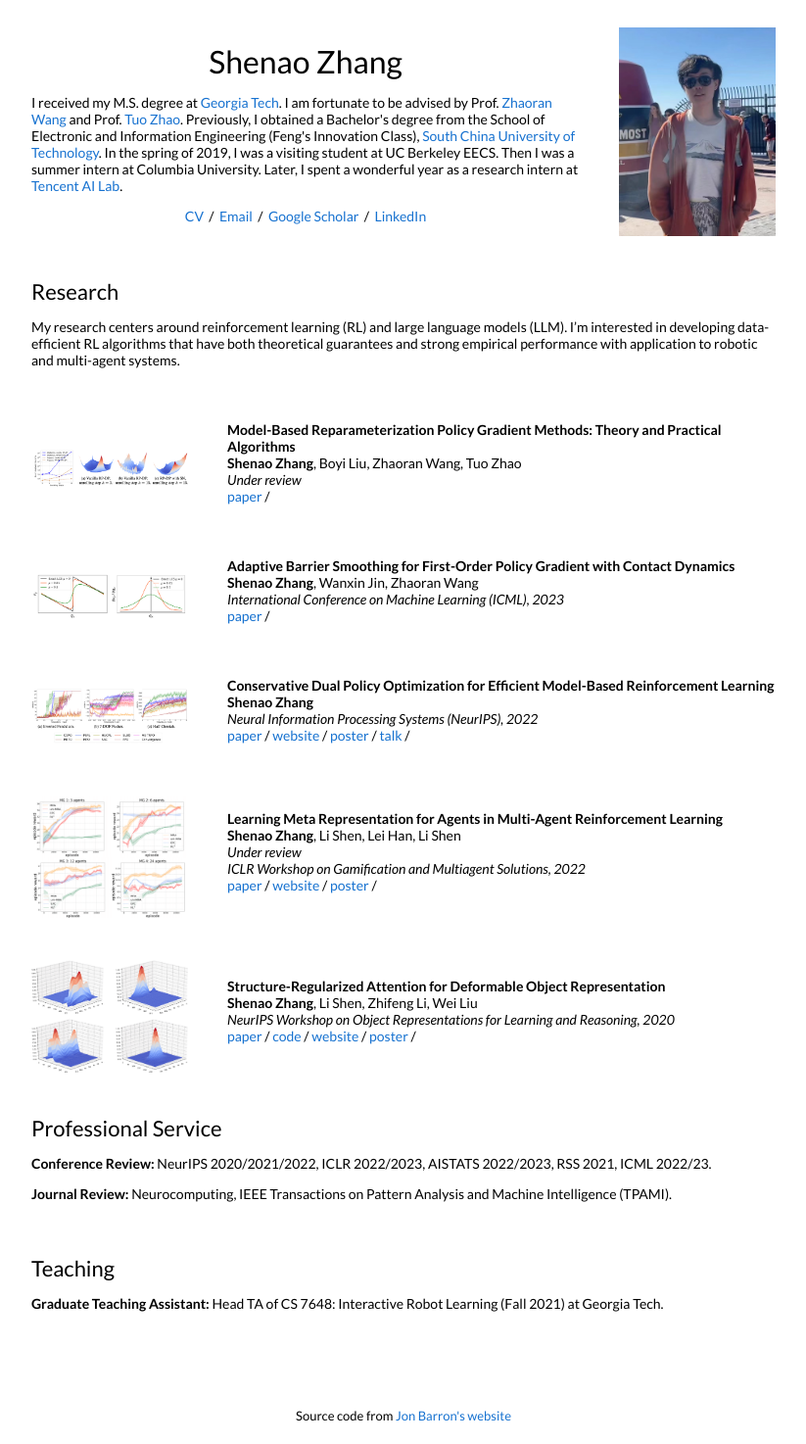
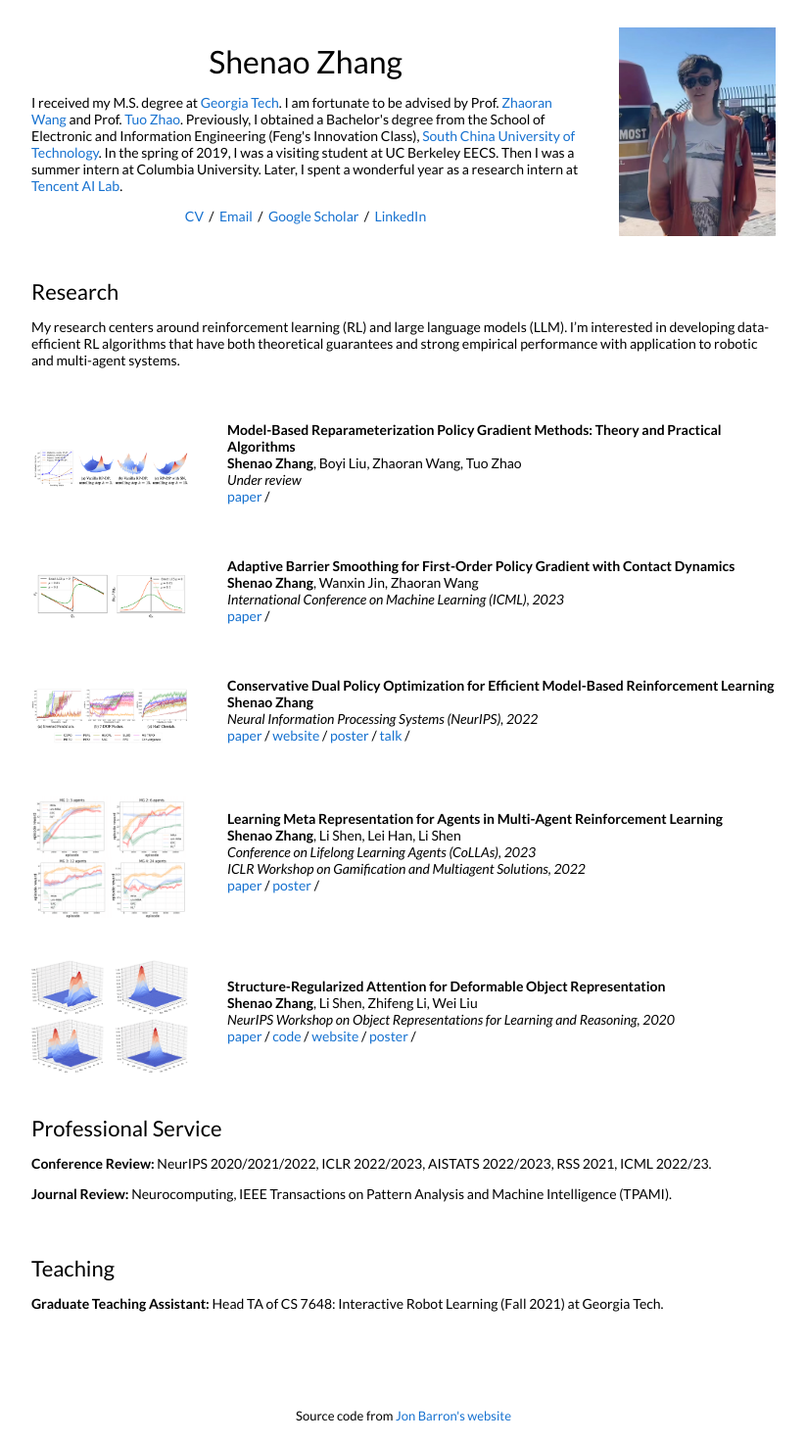
Before and after one commit to shenao-zhang/shenao-zhang.github.io, a Jekyll site: the page built from _posts/2021-12-02-mbpg.markdown, in a window 1280 px wide. Shown: the whole page at 98% size, without its empty margins (228-1051 px from the left). Built offline with Jekyll 4.4.1, drawn with Linux system fonts in a browser that asks for light colours.

Commit message:
Update 2021-05-12-mra.markdown

```diff
--- a/_posts/2021-05-12-mra.markdown
+++ b/_posts/2021-05-12-mra.markdown
@@ -6,9 +6,8 @@ image: /images/mra21.png
 categories: research
 author: "Shenao Zhang"
 authors: "<strong>Shenao Zhang</strong>,  Li Shen, Lei Han, Li Shen"
-venue: "Under review <br />
+venue: "Conference on Lifelong Learning Agents (CoLLAs), 2023 <br />
 ICLR Workshop on Gamification and Multiagent Solutions, 2022"
 arxiv: https://arxiv.org/abs/2108.12988
-website: https://openreview.net/forum?id=SbNlwsq1peq
 poster: https://iclr.cc/media/PosterPDFs/ICLR%202022/3c59dc048e8850243be8079a5c74d079.png
 ---
```
